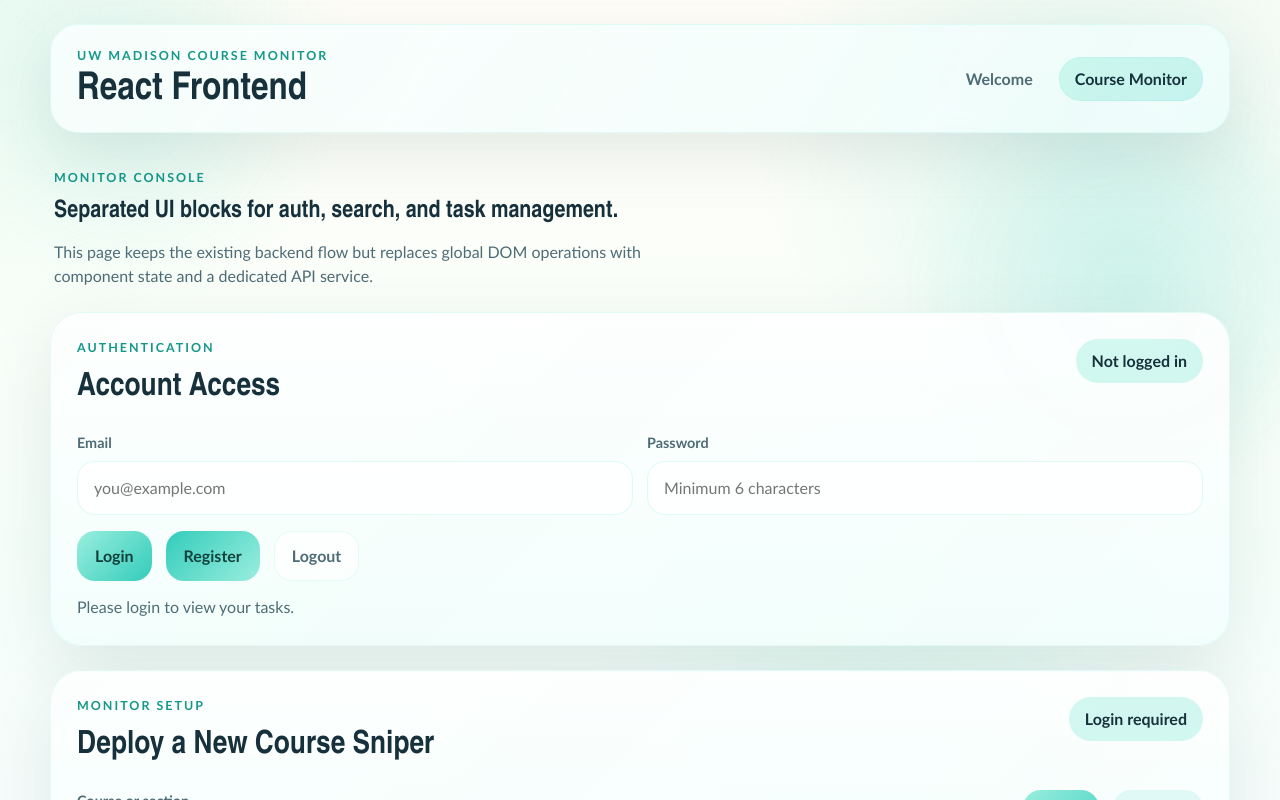
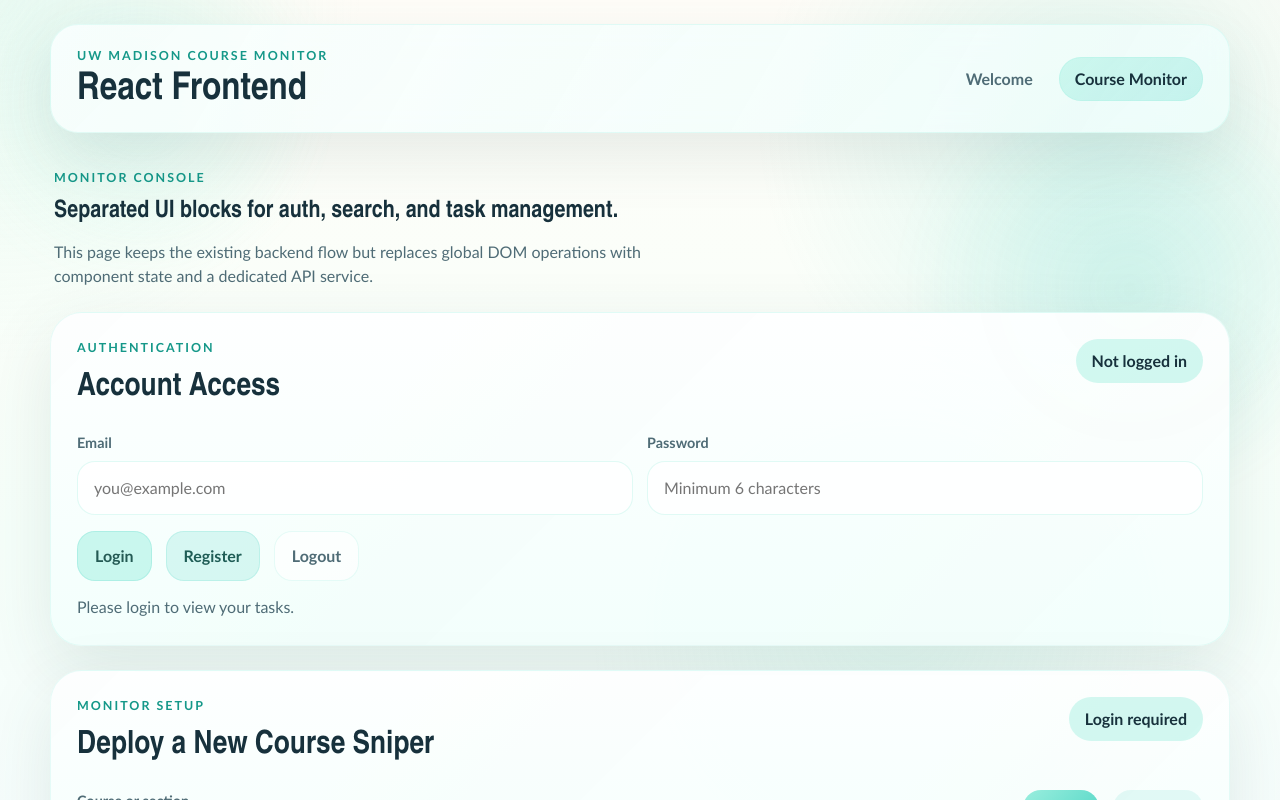
Before and after one commit to Jingmozhiyu/mad-enroll, a React (Vite) app: page /monitor in a window 1280 px wide. Shown: the top 800 px of the page. Built offline with nearby package versions, Linux system fonts and the light colour scheme; no server answers.

Commit message:
updated UI tone

```diff
--- a/src/App.css
+++ b/src/App.css
@@ -317,6 +317,18 @@
   color: #11443f;
 }
 
+.btn--auth-primary {
+  background: rgba(154, 238, 222, 0.48);
+  color: #245a54;
+  box-shadow: inset 0 0 0 1px rgba(51, 204, 187, 0.18);
+}
+
+.btn--auth-secondary {
+  background: rgba(51, 204, 187, 0.16);
+  color: #1f5d56;
+  box-shadow: inset 0 0 0 1px rgba(51, 204, 187, 0.16);
+}
+
 .btn--ghost {
   background: rgba(255, 255, 255, 0.7);
   color: var(--color-ink-soft);
@@ -382,13 +394,15 @@
   display: inline-flex;
   align-items: center;
   justify-content: center;
-  min-width: 86px;
-  padding: 7px 14px 6px;
+  width: 108px;
+  padding: 8px 12px;
   border-radius: 999px;
-  line-height: 1;
-  font-size: 0.78rem;
-  font-weight: 600;
-  letter-spacing: 0.04em;
+  line-height: 1.1;
+  font-size: 0.82rem;
+  font-weight: 700;
+  letter-spacing: 0.02em;
+  text-align: center;
+  white-space: nowrap;
 }
 
 .status-badge--open {
--- a/src/components/AuthPanel.jsx
+++ b/src/components/AuthPanel.jsx
@@ -44,7 +44,7 @@
       <div className="action-row">
         <button
           type="button"
-          className="btn btn--primary"
+          className="btn btn--auth-primary"
           onClick={onLogin}
           disabled={busyAction !== null}
         >
@@ -52,7 +52,7 @@
         </button>
         <button
           type="button"
-          className="btn btn--secondary"
+          className="btn btn--auth-secondary"
           onClick={onRegister}
           disabled={busyAction !== null}
         >
--- a/src/components/StatusBadge.jsx
+++ b/src/components/StatusBadge.jsx
@@ -7,8 +7,9 @@
 function StatusBadge({ status }) {
   const normalizedStatus = status || 'N/A'
   const className = STATUS_CLASS_MAP[normalizedStatus] || 'status-badge--unknown'
+  const label = normalizedStatus === 'WAITLISTED' ? 'WAITLIST' : normalizedStatus
 
-  return <span className={`status-badge ${className}`}>{normalizedStatus}</span>
+  return <span className={`status-badge ${className}`}>{label}</span>
 }
 
 export default StatusBadge
```
